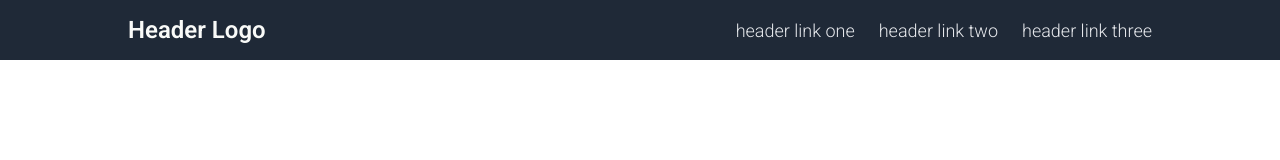
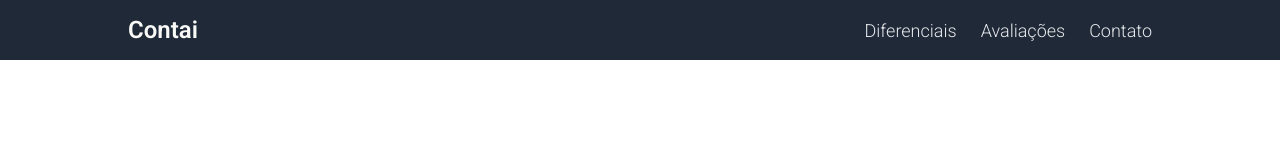
Before and after one commit to felprangel/contai-landing-page, a plain HTML site: page index.html in a window 1280 px wide. Drawn offline with Linux system fonts and the light colour scheme.

Commit message:
change header content

```diff
--- a/index.html
+++ b/index.html
@@ -8,11 +8,11 @@
 </head>
 <body>
     <div class="header">
-        <p>Header Logo</p>
+        <p>Contai</p>
         <ul>
-            <li><a href="#">header link one</a></li>
-            <li><a href="#">header link two</a></li>
-            <li><a href="#">header link three</a></li>
+            <li><a href="#">Diferenciais</a></li>
+            <li><a href="#">Avaliações</a></li>
+            <li><a href="#">Contato</a></li>
         </ul>
     </div>
     <div class="content">
```
